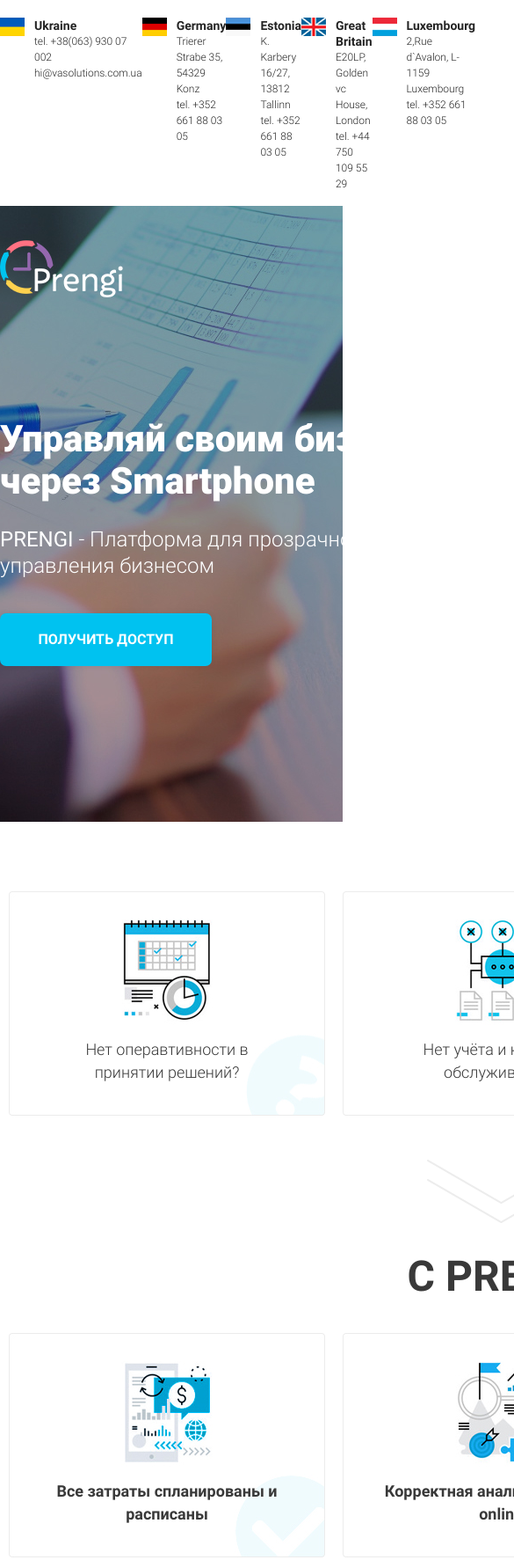
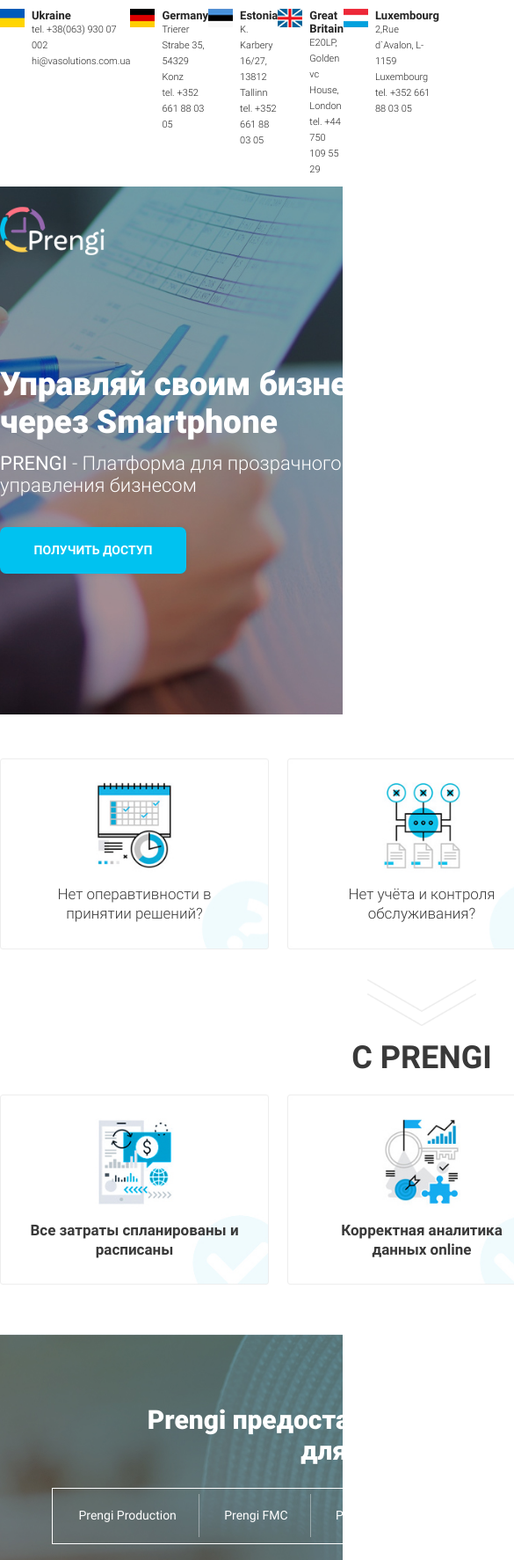
Before and after one commit to IDanAEF/Prengi, a plain HTML site: page index.html in a window 390 px wide. Shown: the top 1773 px of the page at 88% size, 585 px wide, since content can reach past the window. Drawn offline with nearby package versions, Linux system fonts and the light colour scheme; files that its build step writes are made by us from their sources.

Commit message:
Done before oppor

```diff
--- /dev/null
+++ b/sass/base/_media.sass
@@ -0,0 +1,64 @@
+@media (max-width: 1199px)
+	.container
+		width: 960px
+	.button
+		width: 212px
+		height: 53px
+		font-size: 14px
+	.undertitle
+		font-size: 17px
+		line-height: 22px
+	.country
+		min-height: 75px
+		padding: 10px 0px 10px 0px
+		&__title
+			font-size: 13px
+			line-height: 15px
+		&__undertitle
+			font-size: 11px
+		&__img
+			margin-right: 8px
+	.header
+		margin-bottom: 120px
+		&__logo
+			img
+				width: 85%
+		&__nav
+			width: 460px
+			ul
+				a
+					font-size: 12px
+	.promo
+		.container
+			min-height: 600px
+			padding: 23px 0px 68px 0px
+		&__title
+			font-size: 37px
+			line-height: 43px
+		&__undertitle
+			font-size: 22px
+			line-height: 25px
+			margin: 13px 0px 35px 0px
+		&__img
+			width: 38%
+	.opportunities
+		padding: $p_992 0px
+		&__item
+			padding: 0px 34px 35px 34px
+		&__with, &__without
+			grid-template: 222px / repeat(3, 306px)
+		&__arrows
+			margin: 29px 0px 16px 0px
+			img
+				width: 13%
+		&__title
+			font-size: 36.1px
+			margin-bottom: 20px
+	.solution
+		&__slider
+			width: 850px
+		.slick-slider
+			width: 850px
+	.advantages
+		&__grid
+			grid-template: repeat(3, 290px) / repeat(2, 480px)
--- a/sass/base/_variables.sass
+++ b/sass/base/_variables.sass
@@ -1 +1,3 @@
 $main-color: #00c2f0
+$p_1200: 80px
+$p_992: 50px
--- a/sass/blocks/_advantages.sass
+++ b/sass/blocks/_advantages.sass
@@ -1,9 +1,9 @@
 .advantages
-	padding: 80px 0px
+	padding: $p_1200 0px
 	&__grid
 		margin-top: 44px
 		display: grid
-		grid-template: repeat(3, 355px) / repeat(2, 1fr)
+		grid-template: repeat(3, 355px) / repeat(2, 570px)
 	&__item
 		position: relative
 		display: flex
@@ -22,6 +22,7 @@
 			background-color: rgba(0, 0, 0, 0.43)
 			padding: 0px 117px
 		img
+			width: 100%
 			object-fit: cover
 			position: absolute
 			top: 0
--- a/sass/blocks/_contact.sass
+++ b/sass/blocks/_contact.sass
@@ -1,5 +1,5 @@
 .contact
-	padding: 80px 0px
+	padding: $p_1200 0px
 	.container
 		display: flex
 		flex-direction: column
@@ -27,3 +27,4 @@
 		border-radius: 10px
 		img
 			z-index: 2
+			object-fit: cover
--- a/sass/blocks/_footer.sass
+++ b/sass/blocks/_footer.sass
@@ -3,7 +3,7 @@
 	background-color: #0083a1
 	padding: 49px 0px 40px 0px
 	hr
-		width: 1171px
+		width: 100%
 		height: 1px
 		background-color: rgba(#ffffff, 0.3)
 		border: none
--- a/sass/blocks/_opportunities.sass
+++ b/sass/blocks/_opportunities.sass
@@ -1,5 +1,5 @@
 .opportunities
-	padding: 79px 0px 81px 0px
+	padding: $p_1200 0px
 	&__title
 		font-size: 48.1px
 		font-weight: 700
@@ -21,9 +21,10 @@
 		overflow: hidden
 	&__without, &__with
 		display: grid
-		grid-template: 255px / repeat(3, 1fr)
-		gap-columns: 30px
+		grid-template: 255px / repeat(3, 360px)
+		justify-content: space-between
 		img
+			width: 100%
 			object-fit: cover
 			position: absolute
 			z-index: -1
--- a/sass/blocks/_option.sass
+++ b/sass/blocks/_option.sass
@@ -18,7 +18,7 @@
 	&__title
 		position: absolute
 		z-index: 2
-		top: 79px
+		top: $p_1200
 		left: 50%
 		transform: translateX(-50%)
 	&__cloud, &__server
--- a/sass/blocks/_promo.sass
+++ b/sass/blocks/_promo.sass
@@ -19,6 +19,7 @@
 		span
 			font-weight: 400
 	&__img
+		width: 38%
 		position: absolute
 		right: 0
 		bottom: 0
--- a/sass/blocks/_solution.sass
+++ b/sass/blocks/_solution.sass
@@ -1,7 +1,7 @@
 .solution
 	min-height: 889px
 	background: url('../img/woman.jpg') 50%/cover no-repeat
-	padding: 79px 0px 61px 0px
+	padding: $p_1200 0px 61px 0px
 	&__navbar
 		width: 843px
 		height: 64px
--- a/sass/style.sass
+++ b/sass/style.sass
@@ -21,3 +21,4 @@
 @import "blocks/option.sass"
 @import "blocks/contact.sass"
 @import "blocks/footer.sass"
+@import "base/media.sass"
```
